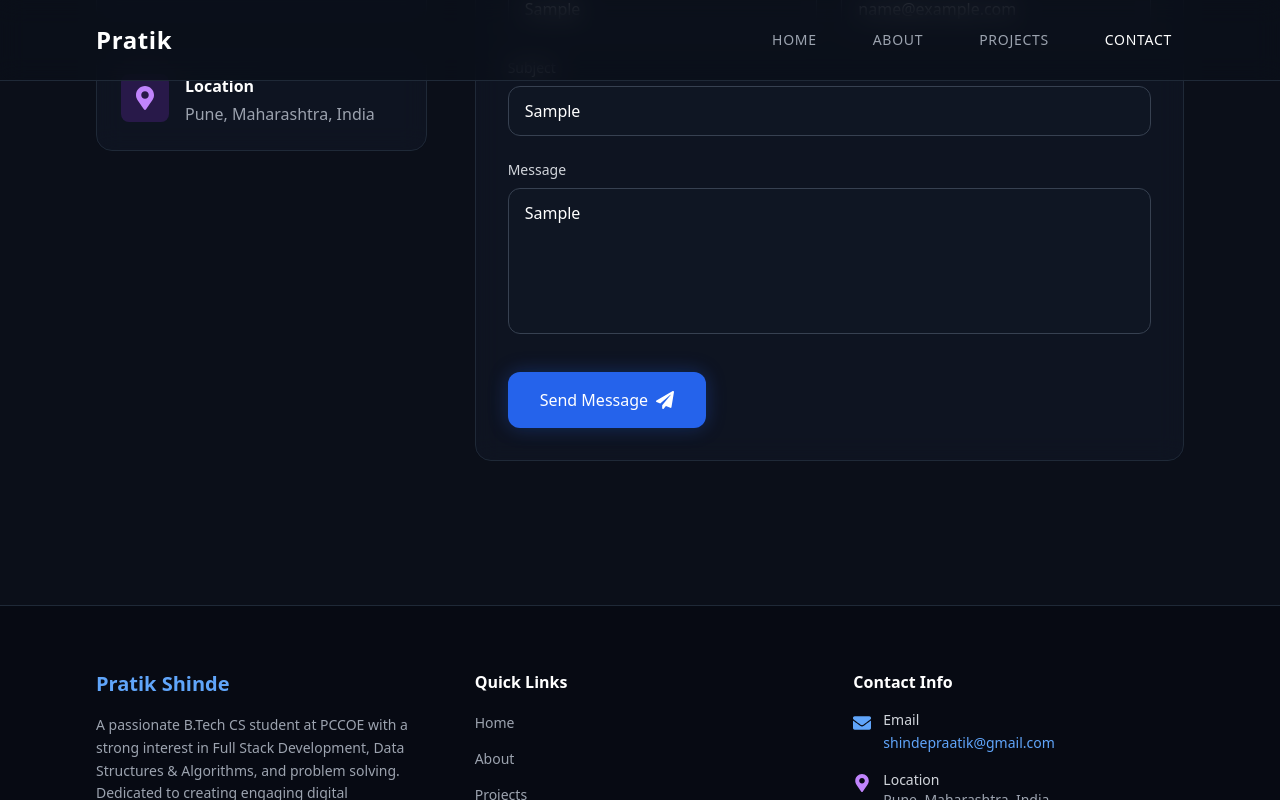
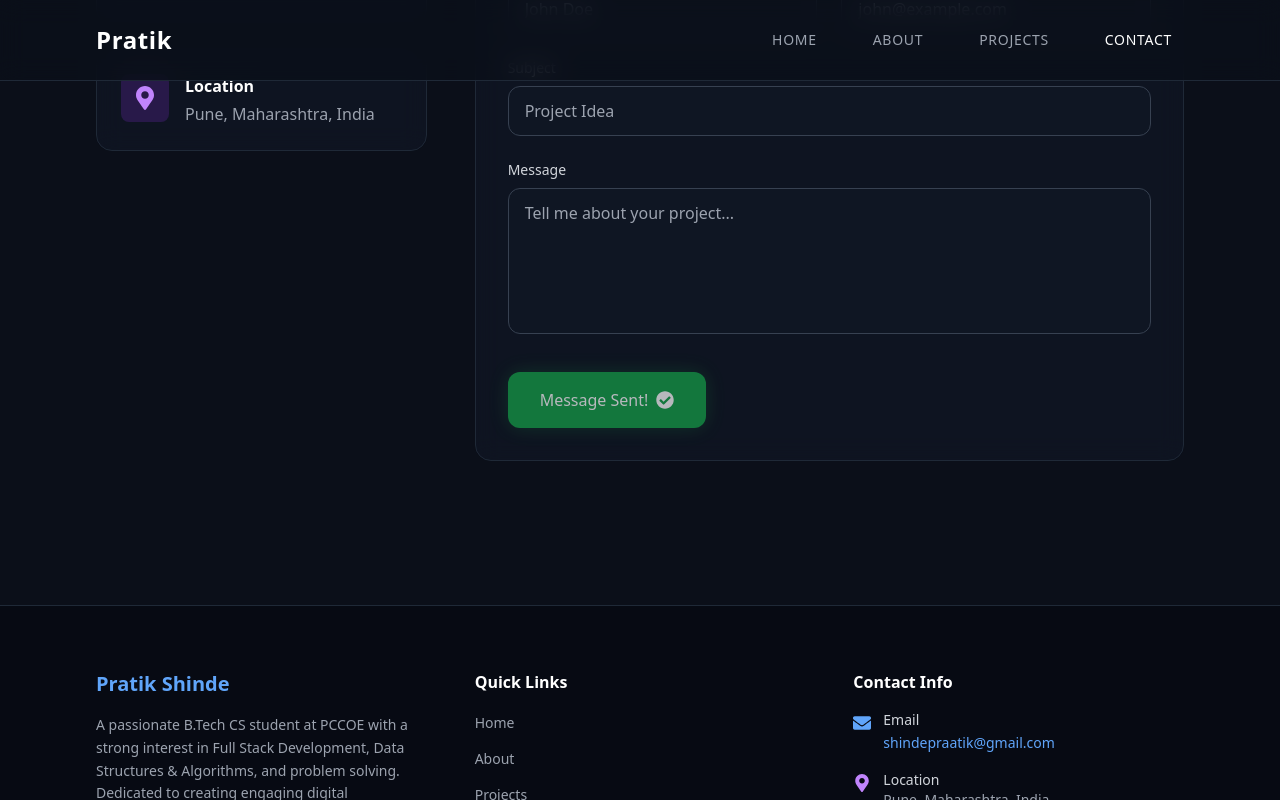
Before and after one commit to Pratik7897/CODSOFT, a React (Vite) app in the folder Portfolio/: page /contact in a window 1280 px wide. Both pictures are taken after typing "Sample", "name@example.com", "Sample", "Sample" into the empty fields and a click on the button "Send Message". Shown: the part 405-1205 px from the top of the page. Built offline with nearby package versions, Linux system fonts and the light colour scheme.

Commit message:
feat: make contact form interactive with success state

```diff
--- a/Portfolio/src/pages/Contact.jsx
+++ b/Portfolio/src/pages/Contact.jsx
@@ -1,7 +1,26 @@
+import { useState } from 'react';
 import { motion } from 'framer-motion';
-import { FaEnvelope, FaMapMarkerAlt, FaPaperPlane } from 'react-icons/fa';
+import { FaEnvelope, FaMapMarkerAlt, FaPaperPlane, FaCheckCircle } from 'react-icons/fa';
 
 const Contact = () => {
+  const [status, setStatus] = useState('');
+
+  const handleSubmit = (e) => {
+    e.preventDefault();
+    setStatus('sending');
+
+    // Simulate network request
+    setTimeout(() => {
+      setStatus('success');
+      e.target.reset();
+
+      // Reset success message after 3 seconds
+      setTimeout(() => {
+        setStatus('');
+      }, 3000);
+    }, 1500);
+  };
+
   return (
     <div className="max-w-6xl mx-auto px-4 sm:px-6 lg:px-8 py-16">
       <motion.div
@@ -54,7 +73,7 @@ const Contact = () => {
           transition={{ duration: 0.5, delay: 0.4 }}
           className="lg:col-span-2"
         >
-          <form className="glass-panel p-8" onSubmit={(e) => e.preventDefault()}>
+          <form className="glass-panel p-8" onSubmit={handleSubmit}>
             <div className="grid grid-cols-1 md:grid-cols-2 gap-6 mb-6">
               <div>
                 <label htmlFor="name" className="block text-gray-300 text-sm font-medium mb-2">Your Name</label>
@@ -98,10 +117,22 @@ const Contact = () => {
 
             <button
               type="submit"
-              className="w-full sm:w-auto px-8 py-4 bg-blue-600 hover:bg-blue-700 text-white font-medium rounded-xl transition-all shadow-[0_0_20px_rgba(37,99,235,0.3)] hover:shadow-[0_0_25px_rgba(37,99,235,0.5)] flex items-center justify-center space-x-2"
+              disabled={status === 'sending' || status === 'success'}
+              className={`w-full sm:w-auto px-8 py-4 ${status === 'success' ? 'bg-green-600 hover:bg-green-700 shadow-[0_0_20px_rgba(22,163,74,0.3)] hover:shadow-[0_0_25px_rgba(22,163,74,0.5)]' : 'bg-blue-600 hover:bg-blue-700 shadow-[0_0_20px_rgba(37,99,235,0.3)] hover:shadow-[0_0_25px_rgba(37,99,235,0.5)]'} text-white font-medium rounded-xl transition-all flex items-center justify-center space-x-2 disabled:opacity-70 disabled:cursor-not-allowed`}
             >
-              <span>Send Message</span>
-              <FaPaperPlane size={18} />
+              {status === 'sending' ? (
+                <span>Sending...</span>
+              ) : status === 'success' ? (
+                <>
+                  <span>Message Sent!</span>
+                  <FaCheckCircle size={18} />
+                </>
+              ) : (
+                <>
+                  <span>Send Message</span>
+                  <FaPaperPlane size={18} />
+                </>
+              )}
             </button>
           </form>
         </motion.div>
```
